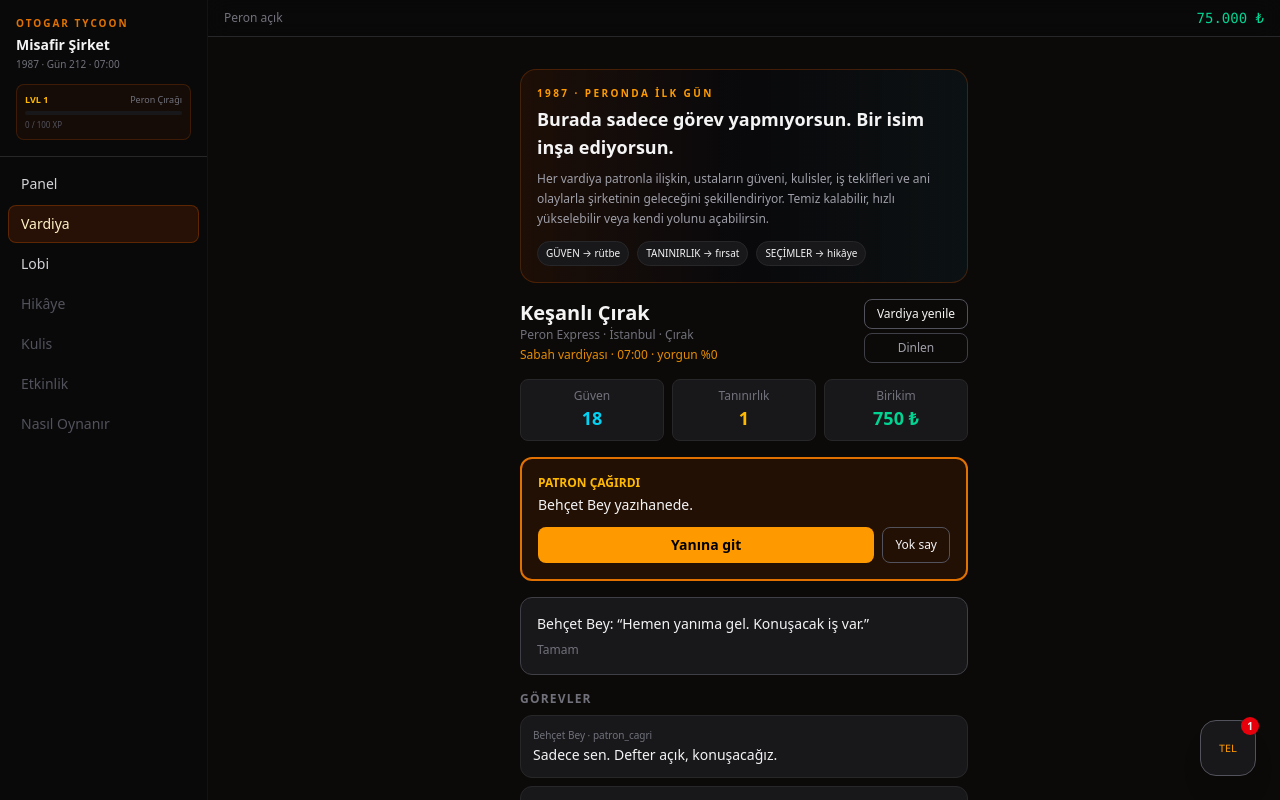
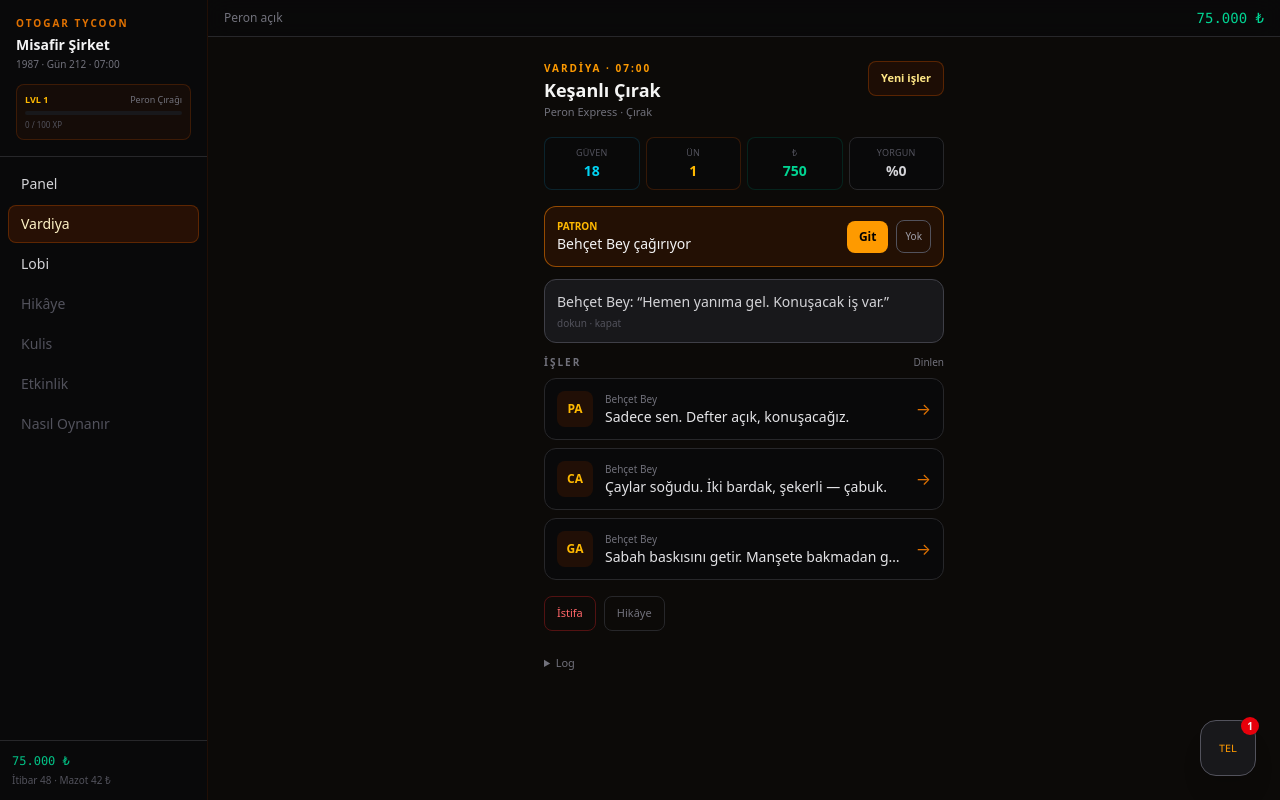
Before and after one commit to Nexora88/otogar-tycoon, a Next.js app: page /shift in a window 1280 px wide. Both pictures are taken after a click on the button "Vardiyaya başla". Shown: the top 800 px of the page. Built offline with nearby package versions, Linux system fonts and the light colour scheme.

Commit message:
Tur 2/5: Çırak vardiyası sadeleştirildi — az metin, hızlı görev kartları

```diff
--- a/src/app/(game)/shift/page.tsx
+++ b/src/app/(game)/shift/page.tsx
@@ -2,9 +2,7 @@
 
 import { useEffect, useState } from "react";
 import Link from "next/link";
-import { useCareerStore } from "@/store/careerStore";
-import { RANK_LABEL, MEMLEKET_HITAP, rankNeed } from "@/store/careerStore";
-// rankNeed careerStore'da export; yoksa apprenticeContent'ten
+import { useCareerStore, RANK_LABEL, MEMLEKET_HITAP } from "@/store/careerStore";
 import { useGameStore } from "@/store/gameStore";
 
 export default function ShiftPage() {
@@ -18,24 +16,30 @@ export default function ShiftPage() {
     c.syncShiftFromClock();
   }, [gameHour, c.careerStarted]);
 
+  /* —— Henüz başlamadı —— */
   if (!c.careerStarted) {
     return (
-      <div className="p-4 sm:p-8 max-w-md mx-auto">
-        <h1 className="text-2xl font-bold mb-2">Perona yazıl</h1>
-        <p className="text-sm text-zinc-500 mb-4 leading-relaxed">
-          Çırakken <strong className="text-zinc-300">sefer düzenleyemezsin</strong>.
-          Yardım et, olaylara karış, birik, sonra kendi terminalin.
+      <div className="mx-auto flex min-h-[70vh] max-w-sm flex-col justify-center p-6">
+        <div className="text-[10px] font-bold tracking-[0.3em] text-amber-500">
+          ÇIRAKLIK
+        </div>
+        <h1 className="mt-2 text-2xl font-black text-stone-100">Perona yazıl</h1>
+        <p className="mt-2 text-sm text-zinc-500">
+          Çay, ayak işi, patron. Sefer sonra.
         </p>
-        <label className="text-xs text-zinc-500">Ad</label>
+
+        <label className="mt-6 text-[11px] text-zinc-500">Ad</label>
         <input
-          className="w-full mb-3 px-3 py-2 rounded-lg bg-zinc-900 border border-zinc-700 text-sm"
+          className="mt-1 w-full rounded-xl border border-zinc-700 bg-zinc-900 px-3 py-2.5 text-sm"
           value={name}
           onChange={(e) => setName(e.target.value)}
-          placeholder="Ahmet"
+          placeholder="Örn. Eymen"
+          maxLength={24}
         />
-        <label className="text-xs text-zinc-500">Memleket</label>
+
+        <label className="mt-3 text-[11px] text-zinc-500">Memleket</label>
         <select
-          className="w-full mb-4 px-3 py-2 rounded-lg bg-zinc-900 border border-zinc-700 text-sm"
+          className="mt-1 w-full rounded-xl border border-zinc-700 bg-zinc-900 px-3 py-2.5 text-sm"
           value={mem}
           onChange={(e) => setMem(e.target.value)}
         >
@@ -45,111 +49,95 @@ export default function ShiftPage() {
             </option>
           ))}
         </select>
+
         <button
           type="button"
           onClick={() => c.startCareer(name, mem)}
-          className="w-full py-3 rounded-xl font-bold text-sm text-black bg-amber-500"
+          className="mt-6 w-full rounded-xl bg-gradient-to-r from-amber-400 to-orange-500 py-3.5 text-sm font-black text-stone-950"
         >
           Vardiyaya başla
         </button>
+
+        <p className="mt-4 text-center text-[11px] text-zinc-600">
+          Hikâye açılışından geldiysen zaten kayıtlısın — panelden dene.
+        </p>
       </div>
     );
   }
 
+  /* —— Bağımsız —— */
   if (c.careerDone) {
     return (
-      <div className="p-8 max-w-md mx-auto text-center">
-        <h1 className="text-xl font-bold text-emerald-400">Bağımsız esnaf</h1>
-        <p className="text-sm text-zinc-400 mt-3">
-          Peron seni tanıdı. Birikim: {c.savings} ₺ — kasaya aktarılacak.
+      <div className="mx-auto max-w-sm p-8 text-center">
+        <div className="text-[10px] font-bold tracking-[0.25em] text-emerald-500">
+          BAĞIMSIZ
+        </div>
+        <h1 className="mt-2 text-xl font-black text-emerald-300">
+          Esnaf oldun
+        </h1>
+        <p className="mt-2 text-sm text-zinc-500">
+          Birikim {c.savings.toLocaleString("tr-TR")} ₺
         </p>
         <Link
           href="/setup"
-          className="inline-block mt-6 px-6 py-3 rounded-xl bg-amber-500 text-black font-bold text-sm"
+          className="mt-6 inline-block w-full rounded-xl bg-amber-500 py-3 text-sm font-bold text-black"
         >
-          Kendi terminalini kur
+          Terminal kur
         </Link>
-        <Link href="/dashboard" className="block mt-3 text-xs text-zinc-500">
+        <Link href="/dashboard" className="mt-3 block text-xs text-zinc-500">
           Panel
         </Link>
       </div>
     );
   }
 
+  const fatiguePct = Math.round(c.fatigue);
+
   return (
-    <div className="p-4 sm:p-8 max-w-lg mx-auto pb-24">
-      <div className="mb-4 rounded-2xl border border-amber-900/50 bg-gradient-to-r from-amber-950/30 via-zinc-950 to-cyan-950/20 p-4">
-        <div className="text-[10px] tracking-[0.24em] text-amber-500 font-black">1987 · PERONDA İLK GÜN</div>
-        <h2 className="text-lg font-black mt-1">Burada sadece görev yapmıyorsun. Bir isim inşa ediyorsun.</h2>
-        <p className="text-xs text-zinc-400 mt-2 leading-5">Her vardiya patronla ilişkin, ustaların güveni, kulisler, iş teklifleri ve ani olaylarla şirketinin geleceğini şekillendiriyor. Temiz kalabilir, hızlı yükselebilir veya kendi yolunu açabilirsin.</p>
-        <div className="flex flex-wrap gap-2 mt-3 text-[10px]">
-          <span className="px-2 py-1 rounded-full bg-zinc-900 border border-zinc-800">GÜVEN → rütbe</span>
-          <span className="px-2 py-1 rounded-full bg-zinc-900 border border-zinc-800">TANINIRLIK → fırsat</span>
-          <span className="px-2 py-1 rounded-full bg-zinc-900 border border-zinc-800">SEÇİMLER → hikâye</span>
+    <div className="mx-auto max-w-md p-4 pb-28 sm:p-6">
+      {/* Üst şerit — kısa */}
+      <div className="mb-4 flex items-start justify-between gap-3">
+        <div className="min-w-0">
+          <div className="text-[10px] font-bold tracking-[0.2em] text-amber-500">
+            VARDİYA · {String(gameHour).padStart(2, "0")}:00
           </div>
-      </div>
-
-      <div className="flex flex-wrap justify-between gap-2 mb-4">
-        <div>
-          <h1 className="text-xl font-bold">{c.displayHitap}</h1>
-          <p className="text-xs text-zinc-500">
-            {c.companyName} · {c.workCity} · {RANK_LABEL[c.rank]}
-          </p>
-          <p className="text-xs text-amber-500/90 mt-1">
-            {c.shiftLabelText} · {String(gameHour).padStart(2, "0")}:00 · yorgun %
-            {Math.round(c.fatigue)}
+          <h1 className="truncate text-lg font-black text-stone-100">
+            {c.displayHitap || c.playerName}
+          </h1>
+          <p className="truncate text-[11px] text-zinc-500">
+            {c.companyName} · {RANK_LABEL[c.rank]}
           </p>
         </div>
-        <div className="flex flex-col gap-1">
         <button
           type="button"
           onClick={() => c.rollShiftTasks()}
-            className="text-xs px-3 py-1.5 rounded-lg border border-zinc-600"
+          className="shrink-0 rounded-lg border border-amber-800/50 bg-amber-950/30 px-3 py-2 text-[11px] font-semibold text-amber-200"
         >
-            Vardiya yenile
-          </button>
-          <button
-            type="button"
-            onClick={() => c.rest?.()}
-            className="text-xs px-3 py-1.5 rounded-lg border border-zinc-700 text-zinc-400"
-          >
-            Dinlen
+          Yeni işler
         </button>
       </div>
+
+      {/* 3 sayı — metin yok */}
+      <div className="mb-4 grid grid-cols-4 gap-1.5 text-center">
+        <Stat label="Güven" value={String(c.trust)} tone="cyan" />
+        <Stat label="Ün" value={String(c.fame)} tone="amber" />
+        <Stat label="₺" value={String(c.savings)} tone="emerald" />
+        <Stat label="Yorgun" value={`%${fatiguePct}`} tone="zinc" />
       </div>
 
-      <div className="grid grid-cols-3 gap-2 mb-4 text-center text-xs">
-        <div className="bg-zinc-900 rounded-lg p-2 border border-zinc-800">
-          <div className="text-zinc-500">Güven</div>
-          <div className="text-lg font-bold text-cyan-400">{c.trust}</div>
-        </div>
-        <div className="bg-zinc-900 rounded-lg p-2 border border-zinc-800">
-          <div className="text-zinc-500">Tanınırlık</div>
-          <div className="text-lg font-bold text-amber-400">{c.fame}</div>
-        </div>
-        <div className="bg-zinc-900 rounded-lg p-2 border border-zinc-800">
-          <div className="text-zinc-500">Birikim</div>
-          <div className="text-lg font-bold text-emerald-400">{c.savings} ₺</div>
-        </div>
-      </div>
-
-      {/* ANİ OLAY */}
+      {/* Patron / teklif / drama — kompakt */}
       {c.drama && (
-        <div className="mb-4 p-4 rounded-2xl border-2 border-red-800 bg-red-950/40">
-          <div className="text-[10px] font-bold text-red-400 tracking-widest">
-            ANİ OLAY · {c.drama.kind.toUpperCase()}
-          </div>
-          <div className="font-bold text-sm mt-1">{c.drama.title}</div>
-          <p className="text-sm text-zinc-300 mt-2 leading-relaxed">
-            {c.drama.body}
-          </p>
-          <div className="mt-3 flex flex-col gap-2">
+        <div className="mb-3 rounded-2xl border border-red-800 bg-red-950/50 p-3">
+          <div className="text-[10px] font-bold text-red-400">ANİ OLAY</div>
+          <div className="mt-1 text-sm font-semibold">{c.drama.title}</div>
+          <p className="mt-1 line-clamp-3 text-xs text-zinc-400">{c.drama.body}</p>
+          <div className="mt-3 flex flex-col gap-1.5">
             {c.drama.choices.map((ch) => (
               <button
                 key={ch.id}
                 type="button"
                 onClick={() => c.resolveDrama(ch.id)}
-                className="text-left px-3 py-2.5 rounded-lg border border-red-900/60 bg-zinc-950 text-sm hover:border-red-500"
+                className="rounded-lg border border-red-900/70 bg-zinc-950 px-3 py-2.5 text-left text-sm hover:border-red-500"
               >
                 {ch.label}
               </button>
@@ -159,45 +147,45 @@ export default function ShiftPage() {
       )}
 
       {c.patronCalling && (
-        <div className="mb-4 p-4 rounded-xl border-2 border-amber-600 bg-amber-950/40">
-          <div className="text-xs font-bold text-amber-400">PATRON ÇAĞIRDI</div>
-          <p className="text-sm mt-1">{c.patronName} yazıhanede.</p>
-          <div className="flex gap-2 mt-3">
+        <div className="mb-3 flex items-center gap-2 rounded-xl border border-amber-600/60 bg-amber-950/40 p-3">
+          <div className="min-w-0 flex-1">
+            <div className="text-[10px] font-bold text-amber-400">PATRON</div>
+            <div className="truncate text-sm">{c.patronName} çağırıyor</div>
+          </div>
           <button
             type="button"
             onClick={() => c.answerPatronCall()}
-              className="flex-1 py-2 rounded-lg bg-amber-500 text-black text-sm font-semibold"
+            className="rounded-lg bg-amber-500 px-3 py-2 text-xs font-bold text-black"
           >
-              Yanına git
+            Git
           </button>
           <button
             type="button"
             onClick={() => c.ignorePatronCall()}
-              className="px-3 py-2 rounded-lg border border-zinc-600 text-xs"
+            className="rounded-lg border border-zinc-600 px-2 py-2 text-[10px] text-zinc-400"
           >
-              Yok say
+            Yok
           </button>
-          </div>
         </div>
       )}
 
       {c.jobOffer && (
-        <div className="mb-4 p-4 rounded-xl border border-cyan-800 bg-zinc-900">
-          <div className="text-xs text-cyan-400 font-bold">İŞ TEKLİFİ</div>
-          <div className="font-semibold mt-1">{c.jobOffer.company}</div>
-          <p className="text-sm text-zinc-400 mt-1">{c.jobOffer.body}</p>
-          <div className="flex gap-2 mt-3">
+        <div className="mb-3 rounded-xl border border-cyan-800/60 bg-zinc-900 p-3">
+          <div className="text-[10px] font-bold text-cyan-400">İŞ TEKLİFİ</div>
+          <div className="text-sm font-semibold">{c.jobOffer.company}</div>
+          <p className="mt-1 line-clamp-2 text-xs text-zinc-500">{c.jobOffer.body}</p>
+          <div className="mt-2 flex gap-2">
             <button
               type="button"
               onClick={() => c.acceptJobOffer()}
-              className="flex-1 py-2 rounded-lg bg-cyan-600 text-sm font-semibold"
+              className="flex-1 rounded-lg bg-cyan-600 py-2 text-xs font-bold"
             >
               Kabul
             </button>
             <button
               type="button"
               onClick={() => c.refuseJobOffer()}
-              className="px-3 py-2 text-xs border border-zinc-600 rounded-lg"
+              className="rounded-lg border border-zinc-600 px-3 py-2 text-xs"
             >
               Red
             </button>
@@ -206,36 +194,42 @@ export default function ShiftPage() {
       )}
 
       {c.mafiaWhisper && (
-        <div className="mb-4 p-3 rounded-lg bg-red-950/50 border border-red-900 text-xs text-red-200">
+        <button
+          type="button"
+          onClick={() => c.clearOutcome()}
+          className="mb-3 w-full rounded-lg border border-red-900/50 bg-red-950/40 px-3 py-2 text-left text-[11px] text-red-200/90"
+        >
           📰 {c.mafiaWhisper}
-          <button type="button" className="block mt-1 text-zinc-500" onClick={() => c.clearOutcome()}>
-            kapat
         </button>
-        </div>
       )}
 
       {c.lastOutcome && !c.drama && (
-        <div className="mb-4 p-4 rounded-xl bg-zinc-900 border border-zinc-700 text-sm">
+        <button
+          type="button"
+          onClick={() => c.clearOutcome()}
+          className="mb-3 w-full rounded-xl border border-zinc-700 bg-zinc-900 px-3 py-3 text-left text-sm text-zinc-300"
+        >
           {c.lastOutcome}
-          <button type="button" onClick={() => c.clearOutcome()} className="block mt-2 text-xs text-zinc-500">
-            Tamam
+          <span className="mt-1 block text-[10px] text-zinc-600">dokun · kapat</span>
         </button>
-        </div>
       )}
 
+      {/* Aktif görev — tek diyalog */}
       {!c.drama && c.activeTask ? (
-        <div className="bg-zinc-900 border border-amber-900/40 rounded-2xl p-5 mb-4">
-          <div className="text-[10px] tracking-widest text-amber-500 font-bold">
-            {c.activeTask.from.toUpperCase()} · {c.activeTask.speakerName}
+        <div className="mb-4 rounded-2xl border border-amber-800/50 bg-zinc-900 p-4">
+          <div className="text-[10px] font-bold tracking-wider text-amber-500">
+            {c.activeTask.speakerName}
           </div>
-          <p className="text-sm mt-2 leading-relaxed">“{c.activeTask.prompt}”</p>
-          <div className="mt-4 flex flex-col gap-2">
+          <p className="mt-2 text-sm leading-snug text-stone-200">
+            “{shorten(c.activeTask.prompt, 140)}”
+          </p>
+          <div className="mt-3 flex flex-col gap-1.5">
             {c.activeTask.options.map((o) => (
               <button
                 key={o.id}
                 type="button"
                 onClick={() => c.resolveOption(o)}
-                className="w-full text-left px-3 py-2.5 rounded-lg border border-zinc-700 text-sm hover:border-amber-600"
+                className="rounded-xl border border-zinc-700 bg-zinc-950 px-3 py-3 text-left text-sm font-medium hover:border-amber-600"
               >
                 {o.label}
               </button>
@@ -243,44 +237,112 @@ export default function ShiftPage() {
           </div>
         </div>
       ) : !c.drama ? (
-        <div className="space-y-2 mb-6">
-          <h2 className="text-xs font-bold text-zinc-500 tracking-widest">GÖREVLER</h2>
+        <div className="mb-4 space-y-2">
+          <div className="flex items-center justify-between">
+            <h2 className="text-[10px] font-bold tracking-[0.2em] text-zinc-500">
+              İŞLER
+            </h2>
+            <button
+              type="button"
+              onClick={() => c.rest?.()}
+              className="text-[10px] text-zinc-500 hover:text-zinc-300"
+            >
+              Dinlen
+            </button>
+          </div>
           {c.tasks.length === 0 && (
-            <p className="text-xs text-zinc-600">Liste boş — vardiyayı yenile.</p>
+            <button
+              type="button"
+              onClick={() => c.rollShiftTasks()}
+              className="w-full rounded-xl border border-dashed border-zinc-700 py-8 text-sm text-zinc-500"
+            >
+              İş yok · Yeni işler
+            </button>
           )}
           {c.tasks.map((t) => (
             <button
               key={t.id}
               type="button"
               onClick={() => c.openTask(t.id)}
-              className="w-full text-left p-3 rounded-xl bg-zinc-900 border border-zinc-800 hover:border-zinc-600"
+              className="flex w-full items-center gap-3 rounded-xl border border-zinc-800 bg-zinc-950/80 p-3 text-left hover:border-amber-800/50"
             >
-              <div className="text-[10px] text-zinc-500">
-                {t.speakerName} · {t.kind}
-              </div>
-              <div className="text-sm mt-0.5 line-clamp-2">{t.prompt}</div>
+              <span className="flex h-9 w-9 shrink-0 items-center justify-center rounded-lg bg-amber-950/40 text-xs font-bold text-amber-400">
+                {(t.kind || "iş").slice(0, 2).toUpperCase()}
+              </span>
+              <span className="min-w-0 flex-1">
+                <span className="block text-[10px] text-zinc-500">
+                  {t.speakerName}
+                </span>
+                <span className="block truncate text-sm text-zinc-200">
+                  {shorten(t.prompt, 72)}
+                </span>
+              </span>
+              <span className="text-amber-600">→</span>
             </button>
           ))}
         </div>
       ) : null}
 
-      <div className="flex flex-wrap gap-2 text-xs">
+      <div className="flex flex-wrap gap-2">
         <button
           type="button"
           onClick={() => {
-            if (confirm("İstifa? (yeterli birikim/rütbe gerekir)")) c.resign();
+            if (confirm("İstifa edip kendi işine bakmak istiyor musun?"))
+              c.resign();
           }}
-          className="px-3 py-2 border border-red-900 text-red-400 rounded-lg"
+          className="rounded-lg border border-red-900/60 px-3 py-2 text-[11px] text-red-400"
         >
-          İstifa / kendi işim
+          İstifa
         </button>
+        <Link
+          href="/story"
+          className="rounded-lg border border-zinc-800 px-3 py-2 text-[11px] text-zinc-500"
+        >
+          Hikâye
+        </Link>
       </div>
 
-      <ul className="mt-6 text-[11px] text-zinc-500 space-y-1 max-h-32 overflow-y-auto">
-        {c.log.map((l, i) => (
+      {c.log.length > 0 && (
+        <details className="mt-6 text-[11px] text-zinc-600">
+          <summary className="cursor-pointer text-zinc-500">Log</summary>
+          <ul className="mt-2 max-h-28 space-y-1 overflow-y-auto">
+            {c.log.slice(0, 12).map((l, i) => (
               <li key={i}>{l}</li>
             ))}
           </ul>
+        </details>
+      )}
     </div>
   );
 }
+
+function shorten(s: string, n: number) {
+  const t = (s || "").trim();
+  if (t.length <= n) return t;
+  return t.slice(0, n - 1) + "…";
+}
+
+function Stat({
+  label,
+  value,
+  tone,
+}: {
+  label: string;
+  value: string;
+  tone: "cyan" | "amber" | "emerald" | "zinc";
+}) {
+  const map = {
+    cyan: "text-cyan-400 border-cyan-900/40",
+    amber: "text-amber-400 border-amber-900/40",
+    emerald: "text-emerald-400 border-emerald-900/40",
+    zinc: "text-zinc-300 border-zinc-800",
+  };
+  return (
+    <div className={`rounded-lg border bg-zinc-950/80 py-2 ${map[tone]}`}>
+      <div className="text-[9px] uppercase tracking-wide text-zinc-600">
+        {label}
+      </div>
+      <div className="mt-0.5 text-sm font-bold tabular-nums">{value}</div>
+    </div>
+  );
+}
```
Lines whose indentation alone changed are shown as unchanged.
